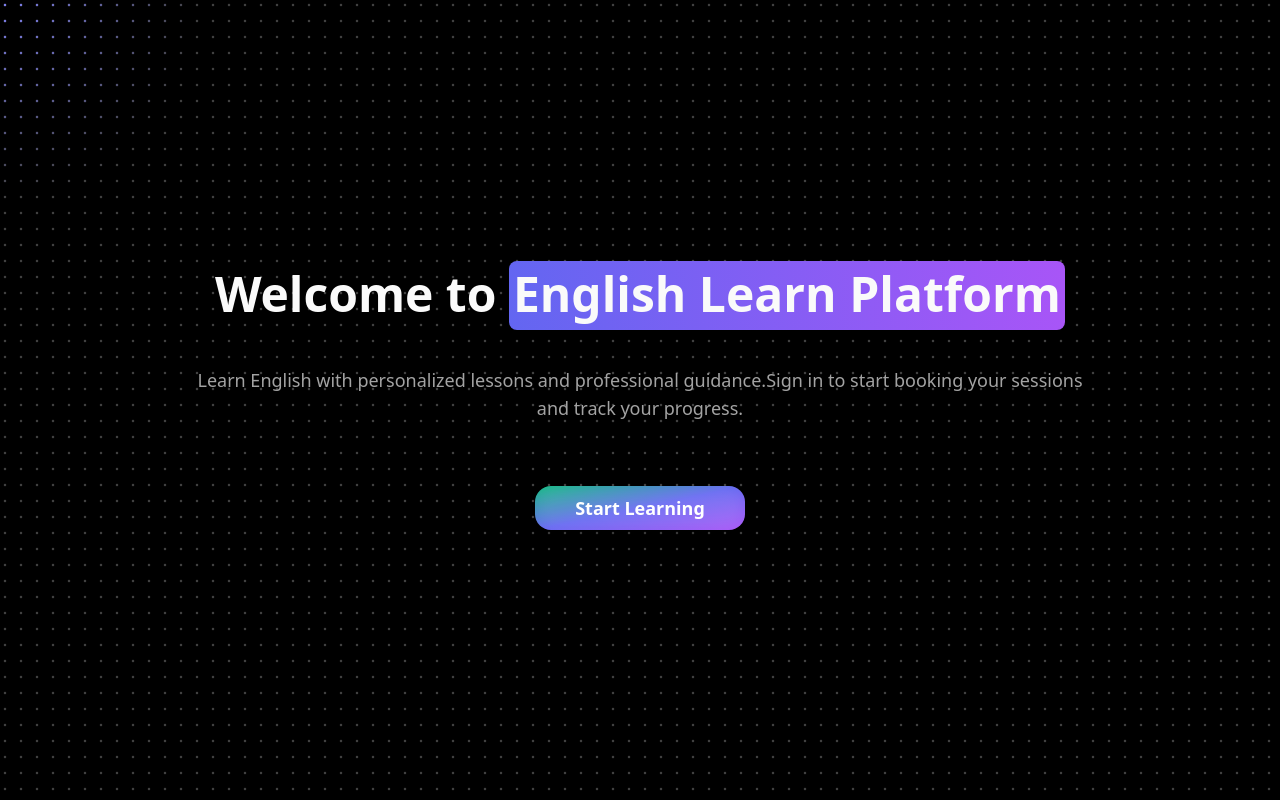
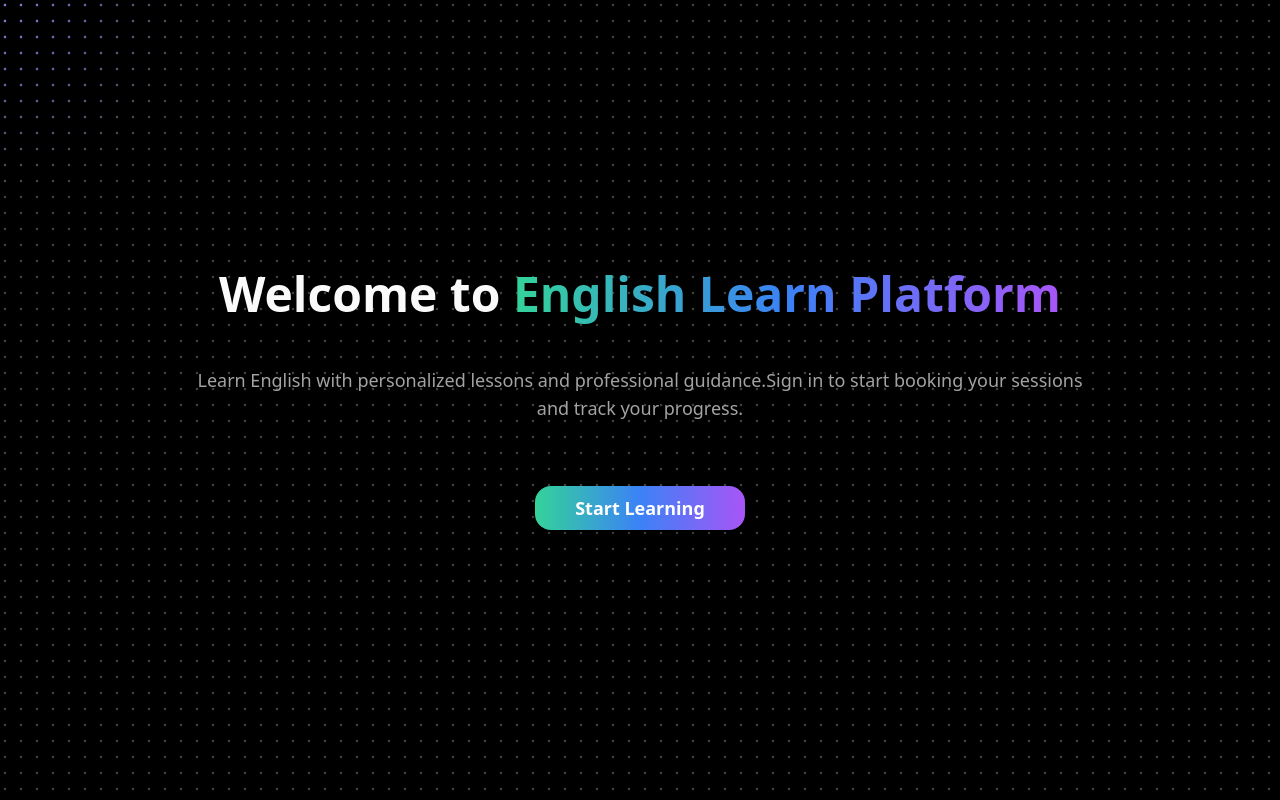
Before and after one commit to Blazej90/english-platform, a Next.js app: page / in a window 1280 px wide. Built offline with nearby package versions, Linux system fonts and the light colour scheme; no server answers.

Commit message:
style(hero): unify title and button gradient with navbar branding

```diff
--- a/src/components/navbar.tsx
+++ b/src/components/navbar.tsx
@@ -49,7 +49,7 @@ export function Navbar() {
 
         <div className="hidden md:flex max-w-7xl mx-auto w-full items-center justify-between">
           <Link href="/dashboard" className="text-lg font-bold">
-            English Platform
+            English Learn Platform
           </Link>
 
           <nav className="flex gap-6 text-sm font-medium justify-center flex-1">
--- a/src/components/student/student-navbar.tsx
+++ b/src/components/student/student-navbar.tsx
@@ -63,7 +63,7 @@ export function StudentNavbar() {
             href="/dashboard"
             className="ml-3 font-bold text-lg tracking-tight bg-gradient-to-r from-emerald-400 via-blue-500 to-purple-500 bg-clip-text text-transparent drop-shadow-[0_1px_8px_rgba(34,211,238,0.55)]"
           >
-            English Platform
+            English Learn Platform
           </Link>
           <div className="ml-auto">
             <UserButton afterSignOutUrl="/" />
@@ -76,7 +76,7 @@ export function StudentNavbar() {
             href="/dashboard"
             className="font-bold text-lg tracking-tight bg-gradient-to-r from-emerald-400 via-blue-500 to-purple-500 bg-clip-text text-transparent drop-shadow-[0_1px_8px_rgba(34,211,238,0.55)]"
           >
-            English Platform
+            English Learn Platform
           </Link>
           <nav className="flex gap-2 sm:gap-4 text-base font-medium">
             {links.map(({ href, label }) => {
--- a/src/components/ui/hero-button.tsx
+++ b/src/components/ui/hero-button.tsx
@@ -1,3 +1,37 @@
+// "use client";
+// import Link from "next/link";
+// import { Button } from "@/components/ui/button";
+
+// export function HeroButton({
+//   href,
+//   children,
+// }: {
+//   href: string;
+//   children: React.ReactNode;
+// }) {
+//   return (
+//     <Link href={href} passHref>
+//       <Button
+//         size="lg"
+//         className="
+//           relative px-10 py-4 text-lg rounded-2xl shadow-xl bg-gradient-to-br
+//           from-emerald-400 via-blue-500 to-purple-500
+//           text-white font-bold transition-all
+//           hover:scale-105 hover:brightness-110
+//           before:absolute before:inset-0 before:bg-white/10 before:rounded-2xl before:blur-[8px] before:-z-10
+//           after:absolute after:inset-0 after:rounded-2xl after:ring-2 after:ring-indigo-400/20 after:opacity-0 hover:after:opacity-100 after:transition
+//           backdrop-blur-md
+//           overflow-hidden
+//           w-full sm:w-auto
+//         "
+//         asChild
+//       >
+//         <span>{children}</span>
+//       </Button>
+//     </Link>
+//   );
+// }
+
 "use client";
 import Link from "next/link";
 import { Button } from "@/components/ui/button";
@@ -14,14 +48,10 @@ export function HeroButton({
       <Button
         size="lg"
         className="
-          relative px-10 py-4 text-lg rounded-2xl shadow-xl bg-gradient-to-br
-          from-emerald-500 via-indigo-500 to-purple-500
-          text-white font-bold transition-all
+          px-10 py-4 text-lg rounded-2xl font-bold
+          bg-gradient-to-r from-emerald-400 via-blue-500 to-purple-500
+          text-white shadow-lg transition-transform
           hover:scale-105 hover:brightness-110
-          before:absolute before:inset-0 before:bg-white/10 before:rounded-2xl before:blur-[8px] before:-z-10
-          after:absolute after:inset-0 after:rounded-2xl after:ring-2 after:ring-indigo-400/20 after:opacity-0 hover:after:opacity-100 after:transition
-          backdrop-blur-md
-          overflow-hidden
           w-full sm:w-auto
         "
         asChild
--- a/src/components/ui/hero-highlight.tsx
+++ b/src/components/ui/hero-highlight.tsx
@@ -129,7 +129,8 @@ export const Highlight = ({
         display: "inline",
       }}
       className={cn(
-        `relative inline-block rounded-lg bg-gradient-to-r from-indigo-300 to-purple-300 px-1 pb-1 dark:from-indigo-500 dark:to-purple-500`,
+        `relative inline-block rounded-lg bg-gradient-to-r from-emerald-400 via-blue-500 to-purple-500
+         dark:from-emerald-400 dark:via-blue-500 dark:to-purple-500 bg-clip-text text-transparent`,
         className
       )}
     >
```
